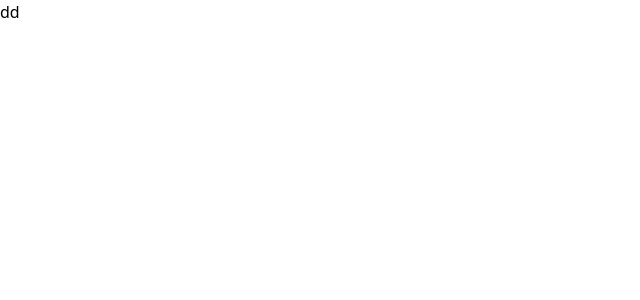
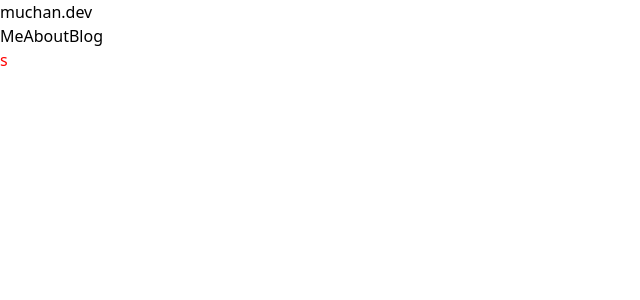
Before and after one commit to HongMuchang/muchan.dev, a Next.js app: page / in a window 1280 px wide. Shown: the top 300 px of the page, without its empty margins (0-640 px from the left). Built offline with nearby package versions, Linux system fonts and the light colour scheme.

Commit message:
Update #3 add Head Component

```diff
--- a/src/pages/index.js
+++ b/src/pages/index.js
@@ -1,11 +1,11 @@
 import Head from 'next/head'
-import styles from '../../styles/Home.module.css'
+import { Header } from '../components/atoms/layout/Header'
 
 export default function Home() {
   return (
     <>
-      <Head title={"むちゃん"} />
-      <p>dd</p>
+      <Head title={'むちゃん'} />
+      <Header />
     </>
   )
 }
```
